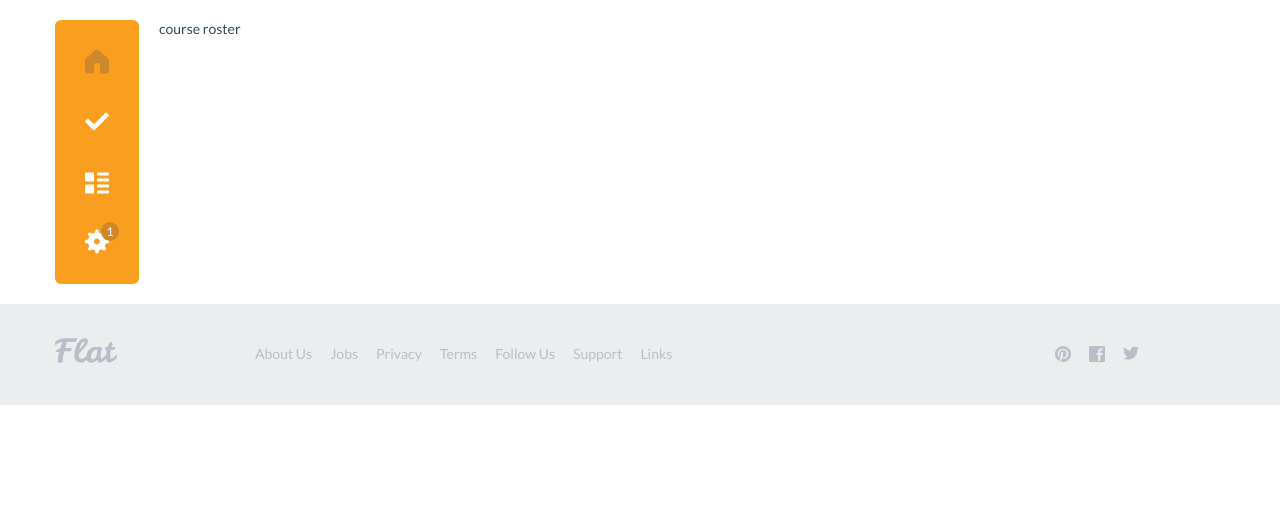
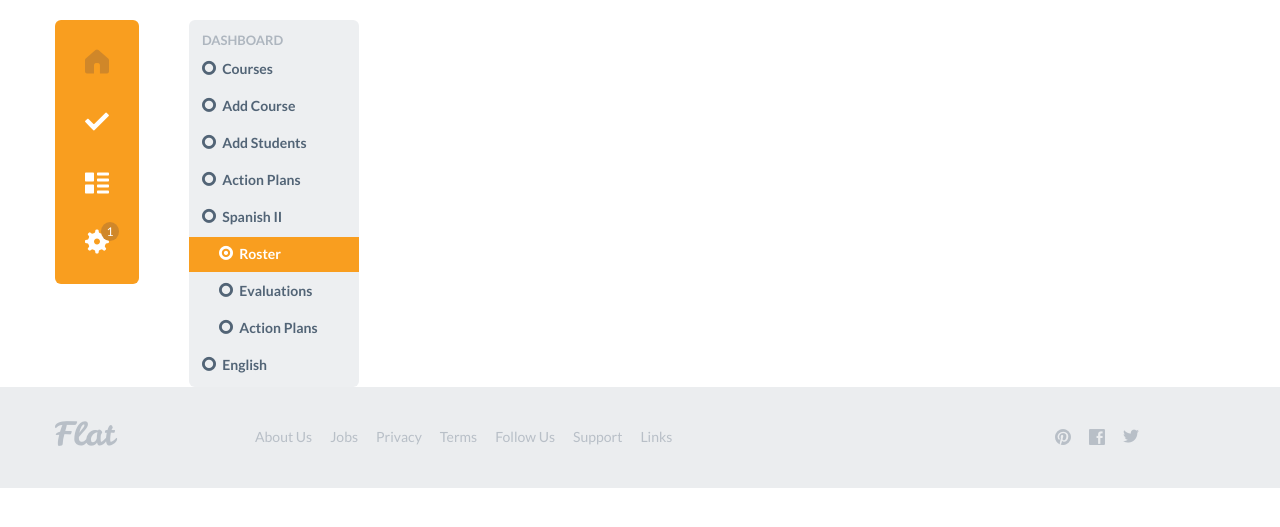
Before and after one commit to JackMcGrath/Zerebral-Rewards, a Django app: template zerebralweb/templates/teachers/courses/course_roster.html in a window 1280 px wide. Shown: the part 80-607 px from the top of the page. Run offline with Django 3.2, Linux system fonts and the light colour scheme; the template is opened without the code that fills it, so the values that code supplies are empty; some libraries are stand-ins or nearby versions.

Commit message:
Nav list styling for course_roster template

```diff
--- a/zerebralweb/static/css/zerebral.css
+++ b/zerebralweb/static/css/zerebral.css
@@ -79,6 +79,9 @@ a.text-primary:focus {
   border-color: #F99E1F;
 }
 
+.nav-sub-link {
+  padding-left:30px !important;
+}
 
 /* zerebral icon bar */
 .iconbar-zerebral {
@@ -103,6 +106,19 @@ a.text-primary:focus {
 }
 .bg-green {
     background-color: green;
+}
+
+.bg-white {
+    background-color: white;
+}
+
+.bg-orange {
+    background-color: #F99E1F;
+}
+
+.round-icon {
+    float: left;
+    border-radius: 8px;
 }
 
 .zerebral-icon-small {
--- a/zerebralweb/templates/teachers/courses/course_roster.html
+++ b/zerebralweb/templates/teachers/courses/course_roster.html
@@ -1,5 +1,65 @@
 {% extends "teachers/base.html" %}
 
 {% block content %}
-course roster
+    <div class="row">
+           <div class="span2">
+            <ul class="nav nav-list nav-list-vivid">
+                <li class="nav-header">Dashboard</li>
+                <li>
+                  <a href="#fakelink">
+                      <span class="fui-radio-unchecked">&nbsp;</span>
+                    Courses
+                  </a>
+                </li>
+                <li>
+                  <a href="#fakelink">
+                      <span class="fui-radio-unchecked">&nbsp;</span>
+                    Add Course
+                  </a>
+                </li>
+                <li>
+                  <a href="#fakelink">
+                      <span class="fui-radio-unchecked">&nbsp;</span>
+                    Add Students
+                  </a>
+                </li>
+                <li>
+                  <a href="#fakelink">
+                      <span class="fui-radio-unchecked">&nbsp;</span>
+                    Action Plans
+                  </a>
+                </li>
+                <li>
+                  <a href="#fakelink">
+                      <span class="fui-radio-unchecked">&nbsp;</span>
+                    Spanish II
+                  </a>
+                </li>
+                <li class='active'>
+                  <a href="#fakelink" class='nav-sub-link'>
+                      <span class="fui-radio-checked">&nbsp;</span>
+                    Roster
+                  </a>
+                </li>
+                <li>
+                  <a href="#fakelink" class='nav-sub-link'>
+                      <span class="fui-radio-unchecked">&nbsp;</span>
+                    Evaluations
+                  </a>
+                </li>
+                <li>
+                  <a href="#fakelink" class='nav-sub-link'>
+                      <span class="fui-radio-unchecked">&nbsp;</span>
+                    Action Plans
+                  </a>
+                </li>
+                <li>
+                  <a href="#fakelink">
+                      <span class="fui-radio-unchecked">&nbsp;</span>
+                    English
+                  </a>
+                </li>
+            </ul>
+        </div>
+     </div>
 {% endblock %}
```
